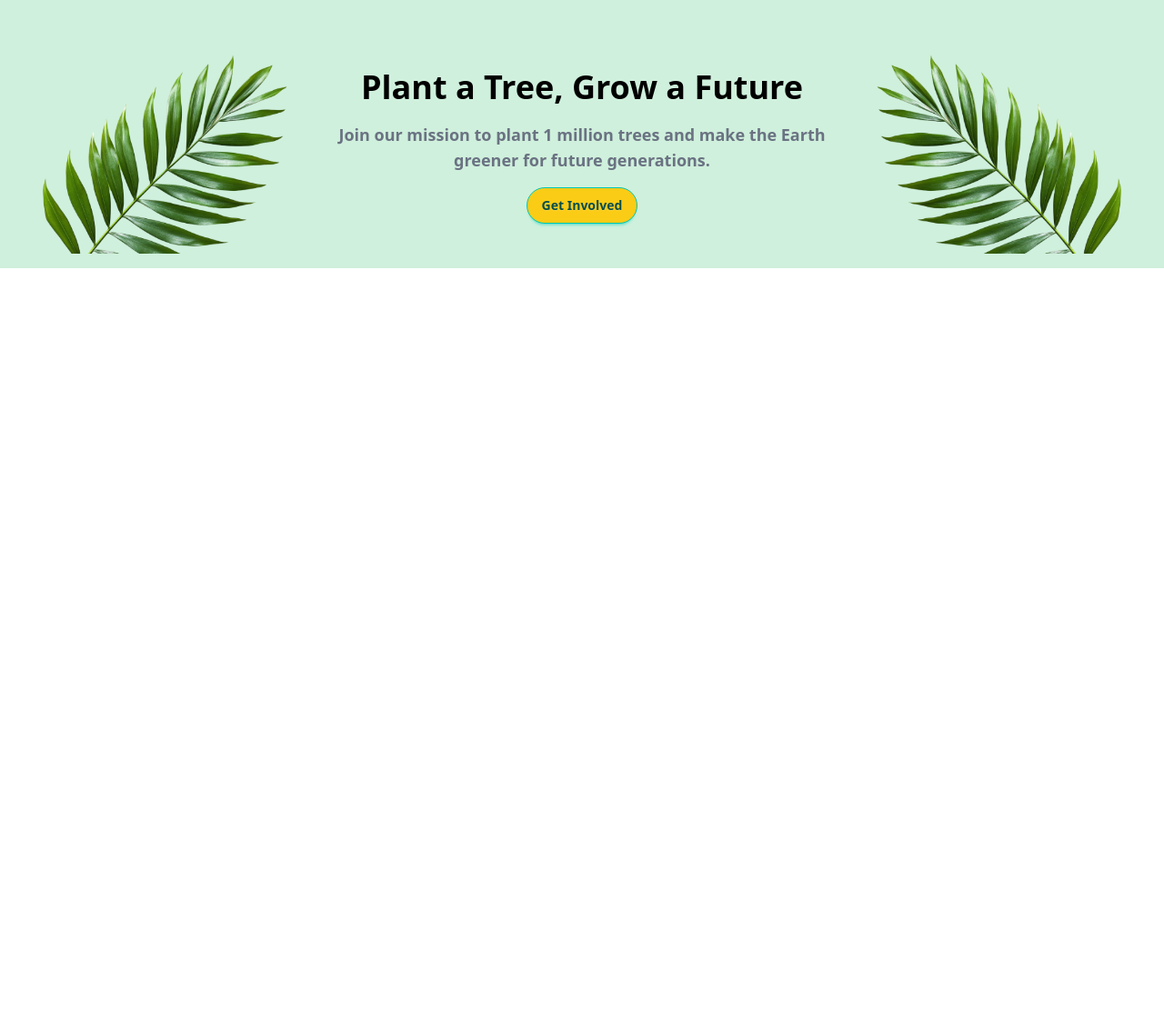
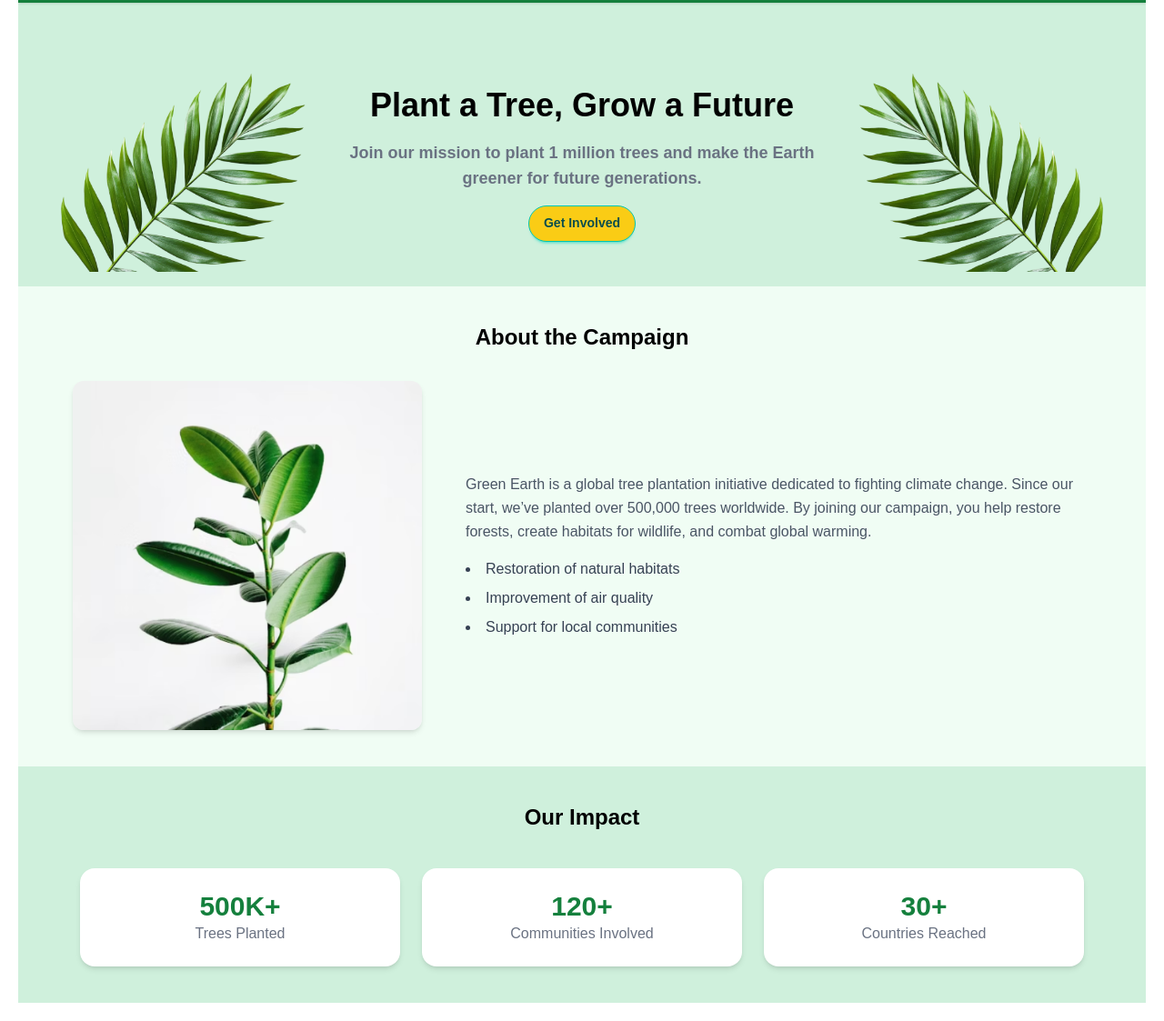
Before and after one commit to sohag8906/A6-Green-Earth, a plain HTML site: page index.html in a window 1280 px wide. Shown: the part 82-1205 px from the top of the page at 91% size. Before the commit the page ends 800 px from the top, so only its background shows below. Drawn offline with nearby package versions, Linux system fonts and the light colour scheme; a script that the page names is missing.

Commit message:
added in thard work

```diff
--- a/index.html
+++ b/index.html
@@ -56,7 +56,7 @@
 </div>
     </header>
 
-
+<section>
  <div class="hero bg-[#CFF0DC] text-white pt-10 pb-0">
   <div class="hero-content flex-col lg:flex-row justify-between w-full gap-6">
 
@@ -82,11 +82,75 @@
 
   </div>
   </div>
+  </section>
 
 
+<section class="bg-[#F0FDF4]">
+
+<section>
+<!--maj kane kaj baki-->
+
+</section>
 
 
+<section class="py-10">
+  <h2 class="font-bold text-black text-center text-2xl mb-8">
+    About the Campaign
+  </h2>
 
+  <div class="flex flex-col lg:flex-row items-center justify-center gap-12 max-w-6xl mx-auto px-4">
+    <!-- Left Image -->
+    <div class="flex-shrink-0">
+      <img src="assets/about.png" alt="About Green Earth"
+           class="w-72 md:w-96 h-auto object-cover rounded-xl shadow-md">
+    </div>
+
+    <!-- Right Content -->
+    <div class="flex-1 flex flex-col justify-center text-center lg:text-left">
+      <p class="text-gray-600 leading-relaxed mb-4">
+        Green Earth is a global tree plantation initiative dedicated to fighting
+        climate change. Since our start, we’ve planted over 500,000 trees
+        worldwide. By joining our campaign, you help restore forests, create
+        habitats for wildlife, and combat global warming.
+      </p>
+
+      <!-- Unordered list with dots -->
+      <ul class="list-disc list-inside text-gray-700 space-y-2">
+        <li>Restoration of natural habitats</li>
+        <li>Improvement of air quality</li>
+        <li>Support for local communities</li>
+      </ul>
+    </div>
+  </div>
+</section>
+
+</section>
+
+<section class="bg-[#CFF0DC] py-10">
+  <h2 class="font-bold text-black text-center text-2xl mb-10">
+    Our Impact
+  </h2>
+
+  <!-- Cards Container -->
+  <div class="grid grid-cols-1 md:grid-cols-3 gap-6 max-w-6xl mx-auto px-6">
+
+    <div class="bg-white rounded-2xl shadow-md flex flex-col items-center justify-center p-6">
+      <h1 class="font-bold text-3xl text-[#15803D]">500K+</h1>
+      <p class="font-normal text-gray-500">Trees Planted</p>
+    </div>
+
+    <div class="bg-white rounded-2xl shadow-md flex flex-col items-center justify-center p-6">
+      <h1 class="font-bold text-3xl text-[#15803D]">120+</h1>
+      <p class="font-normal text-gray-500">Communities Involved</p>
+    </div>
+
+    <div class="bg-white rounded-2xl shadow-md flex flex-col items-center justify-center p-6">
+      <h1 class="font-bold text-3xl text-[#15803D]">30+</h1>
+      <p class="font-normal text-gray-500">Countries Reached</p>
+    </div>
+
+  </div>
+</section>
 
 
 
--- a/styles/index.js
+++ /dev/null
@@ -1 +0,0 @@
-console.log("connect")
--- a/styles/style.css
+++ b/styles/style.css
@@ -1,11 +1,7 @@
+
+body { font-family: Arial, sans-serif; margin: 20px; }
+        #image { max-width: 100%; height: auto; }
+        .result { margin-top: 20px; }
 
 
-
-.manrope- normal {
-  font-family: "Manrope", sans-serif;
-  font-optical-sizing: auto;
-  font-weight: 400;
-  font-style: normal;
-}
-
-@import "tailwindcss"
+        @import "tailwindcss"
```
